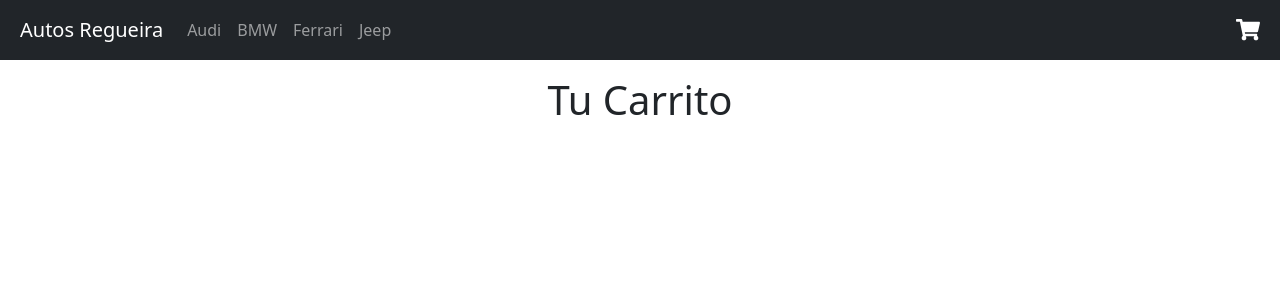
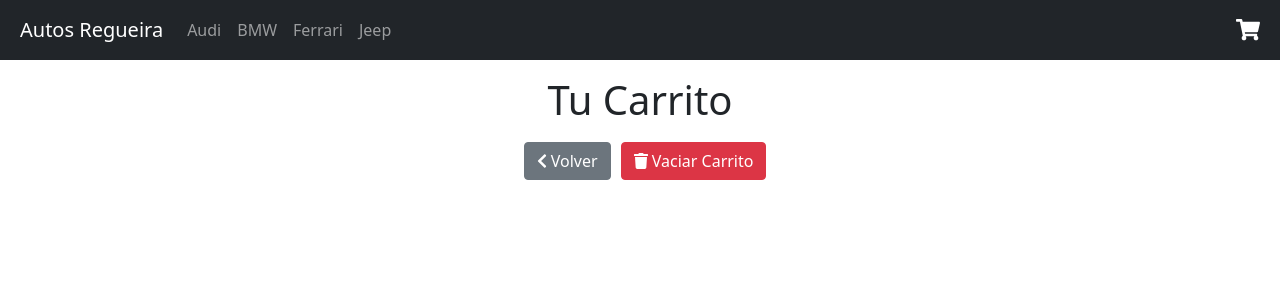
Before and after one commit to ncode90/autos-regueira, a React (Create React App) app: page /cart in a window 1280 px wide. Shown: the top 300 px of the page. Built offline with nearby package versions, Linux system fonts and the light colour scheme.

Commit message:
Correcciones Desafío: CartContext

```diff
--- a/src/components/Cart.js
+++ b/src/components/Cart.js
@@ -1,5 +1,8 @@
 import React, {useContext} from 'react'
+import { Link } from 'react-router-dom'
 import { CartContext } from '../context/cartContext'
+import {FontAwesomeIcon} from '@fortawesome/react-fontawesome'
+import {faTrashAlt, faChevronLeft, faTrash} from '@fortawesome/free-solid-svg-icons'
 
 function Cart(){
     const context = useContext(CartContext)
@@ -13,10 +16,15 @@ function Cart(){
                     <div class="fw-bold">{product.title}</div>
                         {product.description}
                     </div>
-                    <span class="badge bg-primary rounded-pill">{product.quantity}</span>
+                    <span class="badge bg-secondary rounded-pill">{product.quantity}</span>
+                    <button type="button" class="btn badge bg-danger rounded-pill" onClick={() => context.removeItem(product.id)} style={{ marginLeft: '5px'}}><FontAwesomeIcon icon={faTrashAlt}/></button>
                 </li>
                 ))}
             </ol>
+            <div class="d-grid gap-2 d-md-block">
+                <Link to='/'><button type="button" class="btn btn-secondary" style={{ margin: '10px'}}><FontAwesomeIcon icon={faChevronLeft}/> Volver</button></Link>
+                <button type="button" class="btn btn-danger" onClick={context.clear}><FontAwesomeIcon icon={faTrash}/> Vaciar Carrito</button>
+            </div>
         </div>
    )
 }
--- a/src/components/ItemCount.js
+++ b/src/components/ItemCount.js
@@ -1,5 +1,7 @@
 import React, { useState } from "react"
 import '../styles/ItemCount.css'
+import {FontAwesomeIcon} from '@fortawesome/react-fontawesome'
+import {faCartPlus} from '@fortawesome/free-solid-svg-icons'
 
 function ItemCount({stock, initial, onAdd}) {
   const [count, setCount] = useState(initial)
@@ -21,8 +23,7 @@ function ItemCount({stock, initial, onAdd}) {
             <span className="count">{count}</span>
             <button onClick={increaseCount} className="count-plus">+</button>
         </div>
-        <button onClick= {() => onAdd(count)} className="onAdd">Agregar al carrito</button>
-
+        <button onClick= {() => onAdd(count)} className="onAdd"><FontAwesomeIcon icon={faCartPlus}/> Agregar al carrito</button>
     </div>
   )
 }
--- a/src/components/ItemDetail.js
+++ b/src/components/ItemDetail.js
@@ -18,7 +18,7 @@ function ItemDetail(props){
                     <Card.Text>{props.item.price}</Card.Text>
             </Card.Body>
             </Card>
-            {counter > 0 ? (<Link to='/cart'><button onClick={() => addItem(props.item, counter)} type="button" class="btn btn-outline-info">Termina tu compra</button></Link>)
+            {counter > 0 ? (<Link to='/cart'><button onClick={() => addItem(props.item, counter)} type="button" class="btn btn-outline-info" style={{ marginBottom: '10px'}}>Termina tu compra</button></Link>)
             : (<ItemCount stock={5} initial={1} onAdd={setCounter}/>)}
         </div>
     )
--- a/src/context/cartContext.js
+++ b/src/context/cartContext.js
@@ -20,8 +20,17 @@ export const ContextProvider = ({ children }) => {
             alert("El producto ya se encuentra en el carrito")
     }
 
+    const clear = () => {
+        setProducts([])
+    }
+
+    const removeItem = (id) => {
+        const newProducts = products.filter((element) => element.id !== id)
+        setProducts(newProducts)
+    }
+
     return(
-        <CartContext.Provider value={{addItem, products}}>
+        <CartContext.Provider value={{addItem, clear, removeItem, products}}>
             {children}
         </CartContext.Provider>
     )
```
